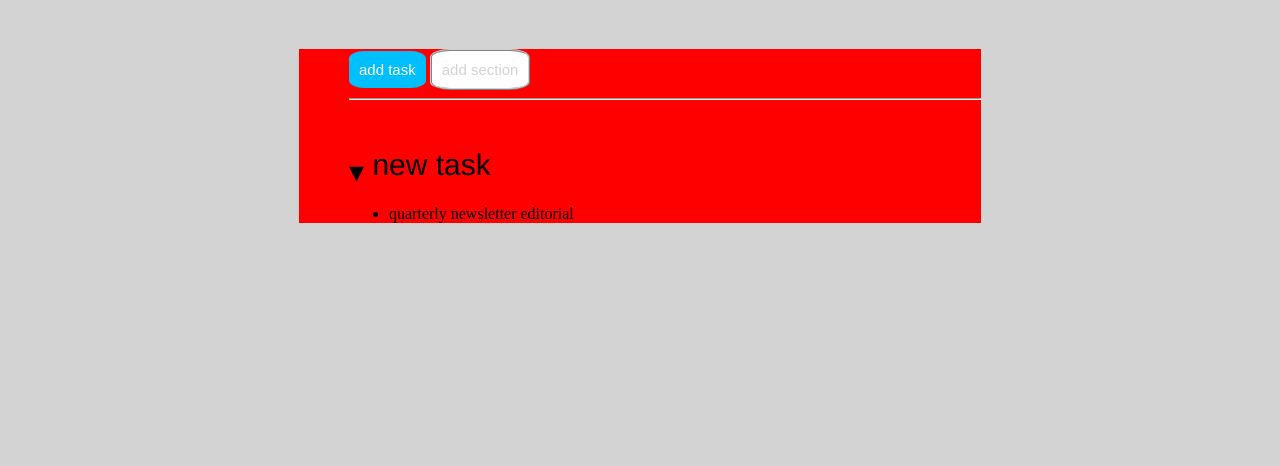
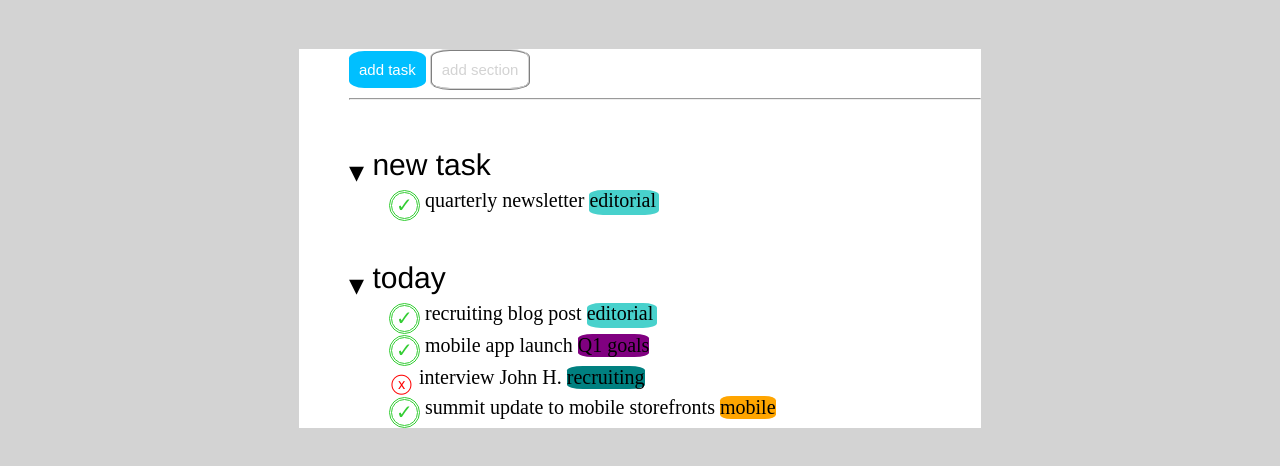
Before and after one commit to leonardosponza/html-css-toboolist, a plain HTML site: page index.html in a window 1280 px wide. Shown: the part 78-544 px from the top of the page. Drawn offline with Linux system fonts and the light colour scheme.

Commit message:
add:second-list

```diff
--- a/index.html
+++ b/index.html
@@ -21,9 +21,18 @@
         <!-- finito parte bottoni -->
         <div class="titoli"><span class="triangolo">&#9662</span> new task</div>
         <!-- inizio lista non ordinata -->
-        <ul>
-            <li>quarterly newsletter <span class="editorial">editorial</span></li>
+        <ul class="punti">
+            <li class="font"><span class="check">&check;</span> quarterly newsletter <span class="editorial">editorial</span></li>
         </ul>
+        <div class="titoli"><span class="triangolo">&#9662</span> today</div>
+        <ul class="punti">
+            <li class="font"><span class="check">&check;</span> recruiting blog post <span class="editorial">editorial</span></li>
+            <li class="font"><span class="check">&check;</span> mobile app launch <span id="goals">Q1 goals</span></li>
+            <li class="font"><span class="cross">&#x24E7;</span> interview John H. <span id="recruiting">recruiting</span></li>
+            <li class="font"><span class="check">&check;</span> summit update to mobile storefronts <span id="mobile">mobile</span></li>
+        </ul>
+        <!-- fine seconda lista -->
+
     </main>
 
 
--- a/style.css/style.css
+++ b/style.css/style.css
@@ -7,6 +7,7 @@
 }
 .head{
     background-color: white;
+
 }
 /* fine css head */
 #task{
@@ -28,7 +29,7 @@
     border-color:lightgray;
 }
 #corpo{
-    background-color: red;
+    background-color: white;
     width: 50%;
     margin:auto;
     margin-top: 50px;
@@ -48,3 +49,56 @@
     vertical-align:sub;
 }
 /* inizio lista non ordinata */
+.punti{
+    list-style-type: none;
+    margin: auto;
+}
+.check{
+    color:limegreen;
+    vertical-align:sub;
+    border-style:double;
+    border-radius: 90%;
+    border-color: limegreen;
+    height: 25px;
+    width: 25px;
+    display: inline-block;
+    text-align: center;
+}
+.font{
+    font-size: 20px;
+}
+.editorial{
+    background-color: mediumturquoise;
+    border-radius: 20%;
+    width: 70px;
+    height: 25px;
+    display: inline-block;
+    line-height: 20px;
+}
+.cross{
+    color:red;
+    vertical-align:sub;
+    border-radius: 90%;
+    border-color:red;
+    height: 25px;
+    width: 25px;
+    display: inline-block;
+    text-align: center;
+
+}
+#goals{
+    background-color:purple;
+    border-radius: 20%;
+    display: inline-block;
+}
+#recruiting{
+    background-color:teal;
+    border-radius: 20%;
+    display: inline-block;
+}
+#mobile{
+    background-color:orange;
+    border-radius: 20%;
+    display: inline-block;
+}
+/* fine seconda lista non ordinata */
```
